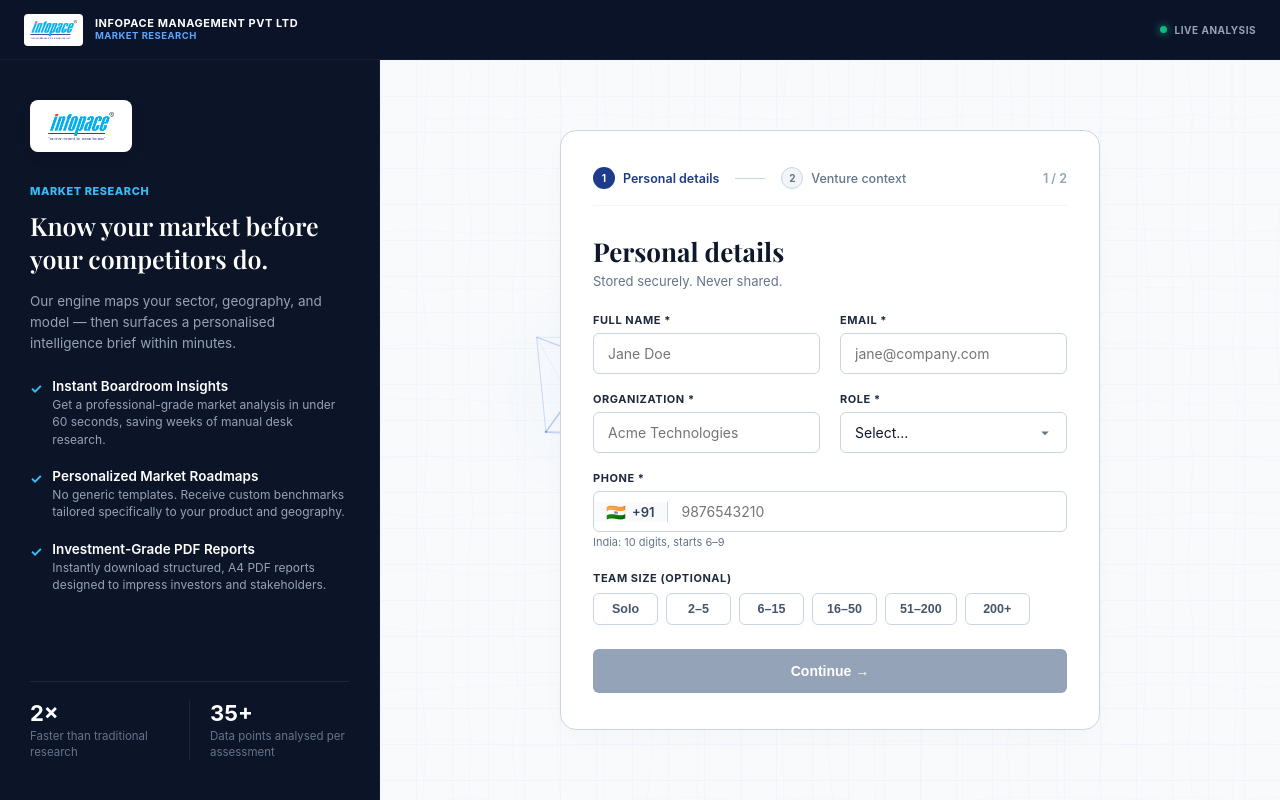
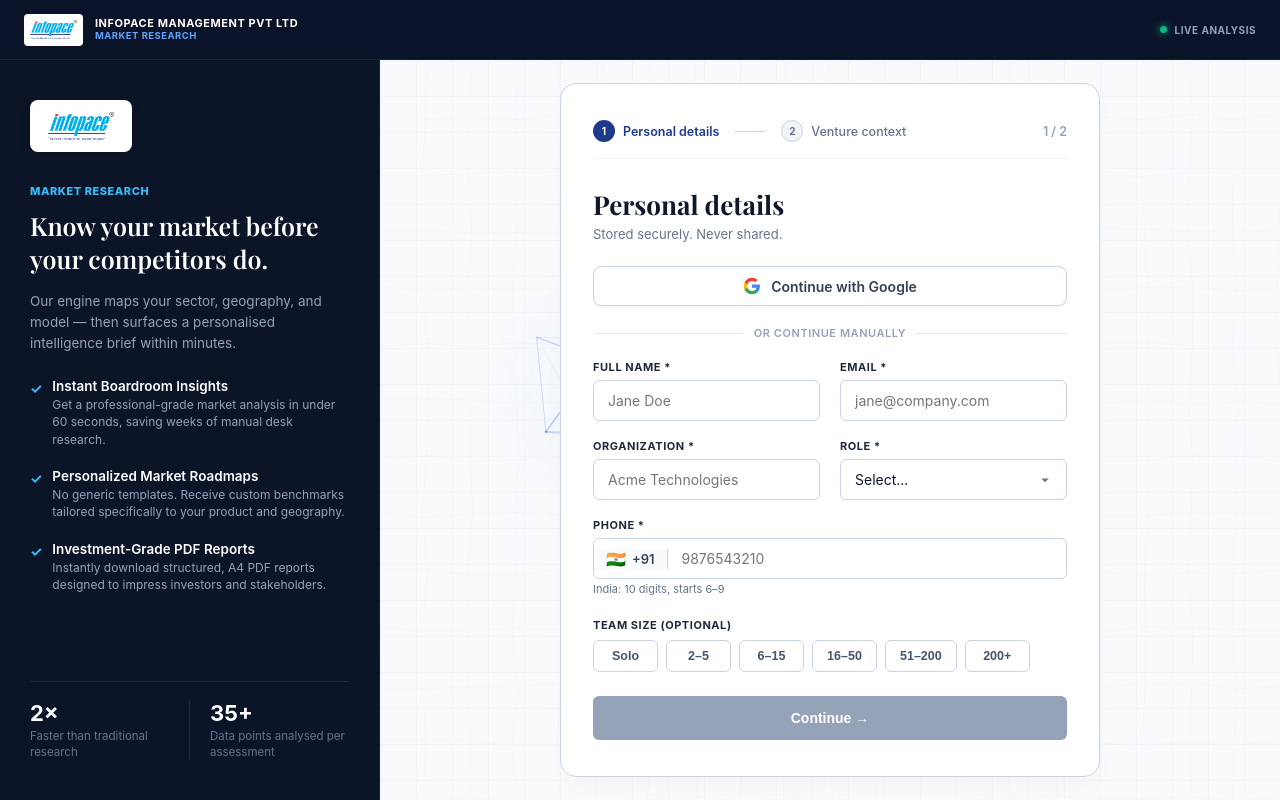
Before and after one commit to nanditha1714/market, a React (Create React App) app in the folder react-app/: page /#/login in a window 1280 px wide. Built offline with nearby package versions, Linux system fonts and the light colour scheme; no server answers; a web font is replaced by a local one.

Commit message:
feat: integrate Supabase Google OAuth sign-in flow and auto-prefill fields

```diff
--- a/react-app/src/App.jsx
+++ b/react-app/src/App.jsx
@@ -1,6 +1,6 @@
 import React, { useState, useCallback, useEffect, useRef, Suspense, lazy } from 'react';
 import LoadingScreen from './components/LoadingScreen';
-import { callGemini, saveRecord, getRecord } from './services/api';
+import { callGemini, saveRecord, getRecord, getGoogleUserProfile } from './services/api';
 
 const LoginPage  = lazy(() => import('./components/LoginPage'));
 const SurveyPage = lazy(() => import('./components/SurveyPage'));
@@ -14,8 +14,40 @@ export default function App() {
   const [answers, setAnswers] = useState(null);
   const [dashData, setDashData] = useState(null);
   const [errorMsg, setErrorMsg] = useState(null);
+  const [initialGoogleUser, setInitialGoogleUser] = useState(null);
   const lastSavedIdRef = useRef(null);
   const loadedDashIdRef = useRef(null);
+
+  // Detect Google OAuth callback fragments on page load
+  useEffect(() => {
+    const checkOAuth = async () => {
+      const hash = window.location.hash;
+      if (hash && (hash.includes('access_token=') || hash.includes('#access_token='))) {
+        const cleanHash = hash.replace(/^#\/?/, '');
+        const params = new URLSearchParams(cleanHash);
+        const token = params.get('access_token');
+        if (token) {
+          // Clear hash immediately to hide access token from browser address bar
+          window.history.replaceState(null, null, ' ');
+
+          setScreen(SCREENS.LOADING);
+          const profile = await getGoogleUserProfile(token);
+          if (profile && profile.email) {
+            setInitialGoogleUser({
+              name: profile.user_metadata?.full_name || profile.user_metadata?.name || '',
+              email: profile.email,
+              phone: '',
+              company: '',
+              role: '',
+              service: ''
+            });
+          }
+          setScreen(SCREENS.LOGIN);
+        }
+      }
+    };
+    checkOAuth();
+  }, []);
 
   // Helper to parse current URL hash and sync state
   const parseHash = useCallback(async () => {
@@ -226,7 +258,7 @@ export default function App() {
         </div>
       )}
       <Suspense fallback={<LoadingScreen />}>
-        {screen === SCREENS.LOGIN && <LoginPage onLogin={handleLogin} />}
+        {screen === SCREENS.LOGIN && <LoginPage onLogin={handleLogin} initialGoogleUser={initialGoogleUser} />}
         {screen === SCREENS.SURVEY && <SurveyPage user={user} onComplete={handleSurveyComplete} />}
         {screen === SCREENS.LOADING && <LoadingScreen />}
         {screen === SCREENS.DASHBOARD && <Dashboard data={dashData} user={user} answers={answers} onReset={handleReset} />}
--- a/react-app/src/components/LoginPage.jsx
+++ b/react-app/src/components/LoginPage.jsx
@@ -1,4 +1,4 @@
-import React, { useState } from 'react';
+import React, { useState, useEffect } from 'react';
 import { sendOtp, verifyOtp } from '../services/api';
 import BackgroundCanvas from './BackgroundCanvas';
 
@@ -268,8 +268,37 @@ const s = {
 
 const teamSizes = ['Solo', '2–5', '6–15', '16–50', '51–200', '200+'];
 
-export default function LoginPage({ onLogin }) {
-  const [form, setForm] = useState({ name: '', phone: '', email: '', company: '', service: '', role: '', teamSize: '' });
+export default function LoginPage({ onLogin, initialGoogleUser }) {
+  const [form, setForm] = useState({
+    name: initialGoogleUser?.name || '',
+    phone: initialGoogleUser?.phone || '',
+    email: initialGoogleUser?.email || '',
+    company: initialGoogleUser?.company || '',
+    service: initialGoogleUser?.service || '',
+    role: initialGoogleUser?.role || '',
+    teamSize: ''
+  });
+
+  useEffect(() => {
+    if (initialGoogleUser) {
+      setForm(prev => ({
+        ...prev,
+        name: initialGoogleUser.name || prev.name,
+        email: initialGoogleUser.email || prev.email
+      }));
+    }
+  }, [initialGoogleUser]);
+
+  const handleGoogleSignIn = () => {
+    const SUPABASE_URL = process.env.REACT_APP_SUPABASE_URL;
+    if (!SUPABASE_URL) {
+      alert('Supabase URL not configured.');
+      return;
+    }
+    const redirectUrl = encodeURIComponent(window.location.origin);
+    window.location.href = `${SUPABASE_URL}/auth/v1/authorize?provider=google&redirect_to=${redirectUrl}`;
+  };
+
   const [errors, setErrors] = useState({});
   const [currentSubStep, setCurrentSubStep] = useState(1); // 1 or 2
   const [step, setStep] = useState('FORM'); // 'FORM' or 'OTP'
@@ -492,6 +521,49 @@ export default function LoginPage({ onLogin }) {
               <div>
                 <h3 style={s.cardTitle}>Personal details</h3>
                 <p style={s.cardSubtitle}>Stored securely. Never shared.</p>
+
+                {/* Google Sign In Button */}
+                <button
+                  type="button"
+                  onClick={handleGoogleSignIn}
+                  style={{
+                    width: '100%',
+                    padding: '10px 16px',
+                    borderRadius: '8px',
+                    border: '1px solid #cbd5e1',
+                    background: '#ffffff',
+                    color: '#334155',
+                    fontSize: '14px',
+                    fontWeight: 600,
+                    cursor: 'pointer',
+                    display: 'flex',
+                    alignItems: 'center',
+                    justifyContent: 'center',
+                    gap: '10px',
+                    marginBottom: '20px',
+                    marginTop: '16px',
+                    boxShadow: '0 1px 2px rgba(0,0,0,0.05)',
+                    transition: 'all 0.2s',
+                    fontFamily: 'inherit'
+                  }}
+                  onMouseOver={e => { e.currentTarget.style.background = '#f8fafc'; e.currentTarget.style.borderColor = '#94a3b8'; }}
+                  onMouseOut={e => { e.currentTarget.style.background = '#ffffff'; e.currentTarget.style.borderColor = '#cbd5e1'; }}
+                >
+                  <svg width="18" height="18" viewBox="0 0 24 24" style={{ display: 'block' }}>
+                    <path fill="#4285F4" d="M22.56 12.25c0-.78-.07-1.53-.2-2.25H12v4.26h5.92c-.26 1.37-1.04 2.53-2.21 3.31v2.77h3.57c2.08-1.92 3.28-4.74 3.28-8.09z"/>
+                    <path fill="#34A853" d="M12 23c2.97 0 5.46-.98 7.28-2.66l-3.57-2.77c-.98.66-2.23 1.06-3.71 1.06-2.86 0-5.29-1.93-6.16-4.53H2.18v2.84C3.99 20.53 7.7 23 12 23z"/>
+                    <path fill="#FBBC05" d="M5.84 14.09c-.22-.66-.35-1.36-.35-2.09s.13-1.43.35-2.09V7.06H2.18C1.43 8.55 1 10.22 1 12s.43 3.45 1.18 4.94l2.85-2.22.81-.63z"/>
+                    <path fill="#EA4335" d="M12 5.38c1.62 0 3.06.56 4.21 1.64l3.15-3.15C17.45 2.09 14.97 1 12 1 7.7 1 3.99 3.47 2.18 7.06l3.66 2.84c.87-2.6 3.3-4.52 6.16-4.52z"/>
+                  </svg>
+                  <span>Continue with Google</span>
+                </button>
+
+                {/* Divider */}
+                <div style={{ display: 'flex', alignItems: 'center', gap: '10px', marginBottom: '20px', color: '#94a3b8', fontSize: '11px', fontWeight: 600, letterSpacing: '0.05em' }}>
+                  <div style={{ flex: 1, height: '1px', background: '#e2e8f0' }} />
+                  <span>OR CONTINUE MANUALLY</span>
+                  <div style={{ flex: 1, height: '1px', background: '#e2e8f0' }} />
+                </div>
 
                 <div style={s.grid}>
                   <div style={s.field}>
--- a/react-app/src/services/api.js
+++ b/react-app/src/services/api.js
@@ -219,3 +219,26 @@ export async function getRazorpayKey() {
     return '';
   }
 }
+
+// ── Fetch Google User Profile via Supabase OAuth token ────────────────────────
+export async function getGoogleUserProfile(accessToken) {
+  if (!SUPABASE_URL || !SUPABASE_KEY) return null;
+  try {
+    const res = await fetchWithRetry(`${SUPABASE_URL}/auth/v1/user`, {
+      method: 'GET',
+      headers: {
+        'apikey':        SUPABASE_KEY,
+        'Authorization': `Bearer ${accessToken}`,
+      }
+    });
+    if (res.ok) {
+      return await res.json();
+    }
+    const err = await res.text();
+    console.warn('OAuth user profile retrieval failed:', err);
+    return null;
+  } catch (err) {
+    console.warn('Get Google profile error:', err);
+    return null;
+  }
+}
```
